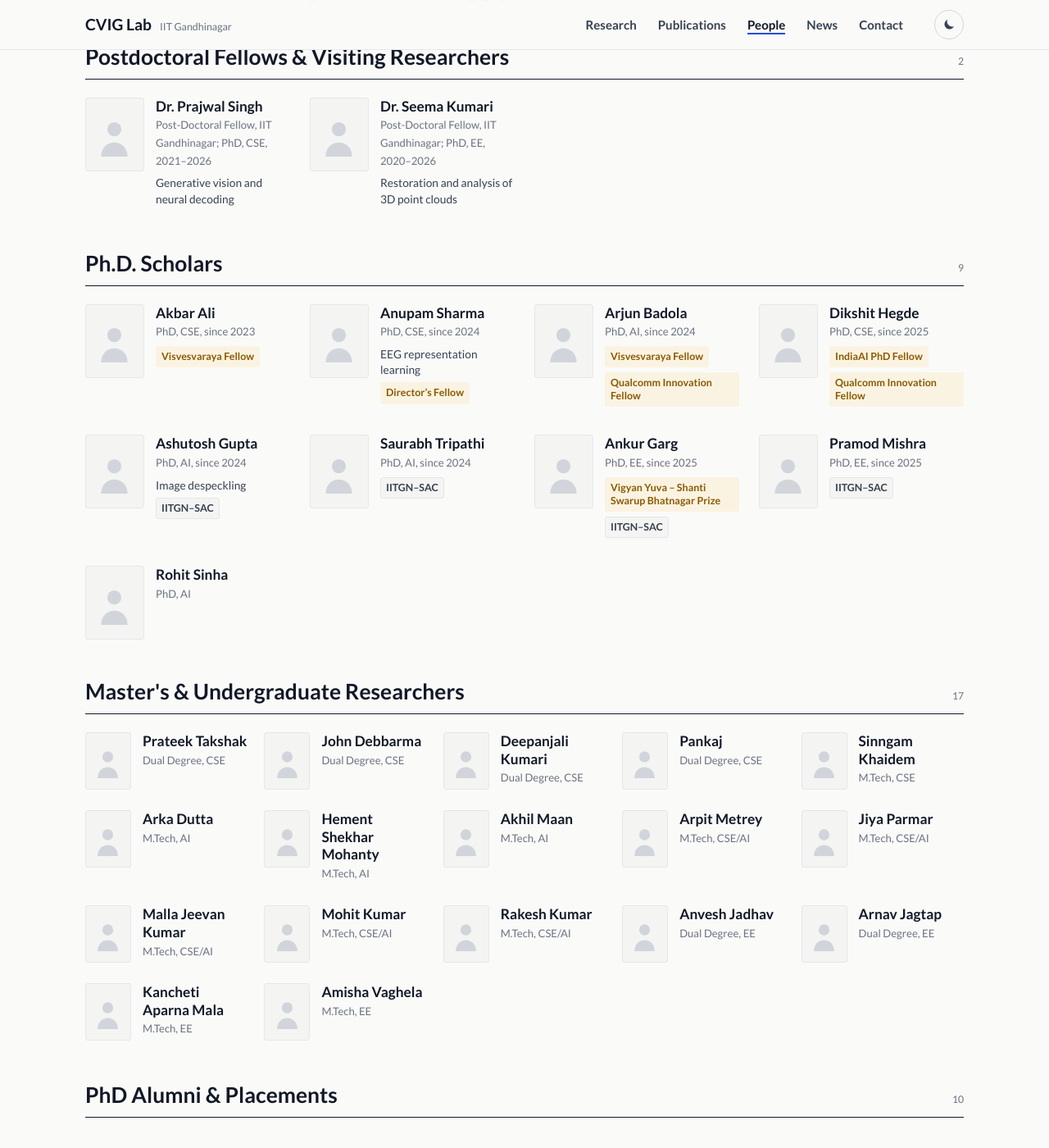
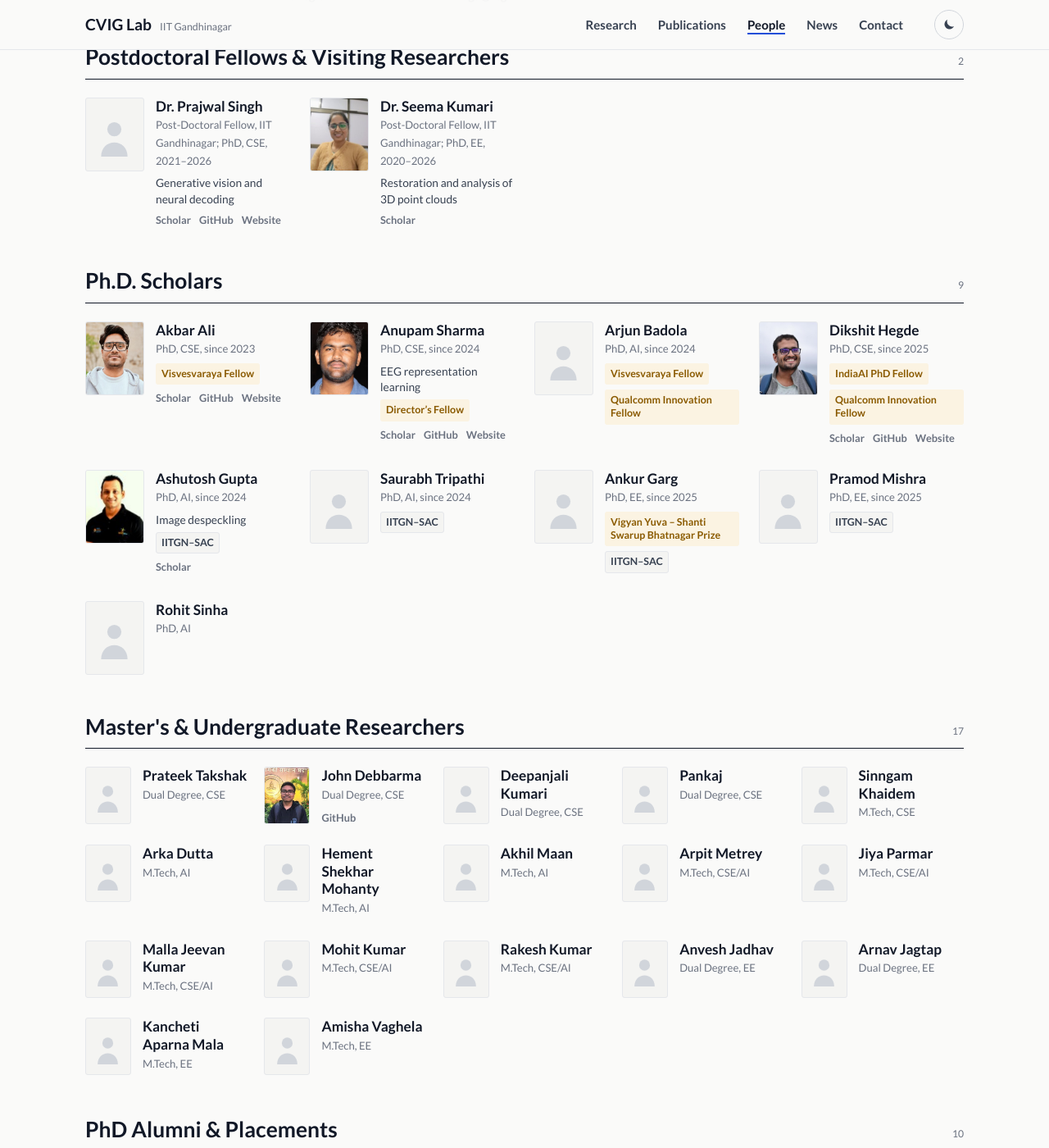
Before and after one commit to CVIGLAB/cviglab.github.io, a Jekyll site: the page built from people.html, in a window 1280 px wide and 1400 px high, scrolled down 532 px. Shown: the whole window at 82% size. Built offline with Jekyll 4.4.1, drawn with Linux system fonts in a browser that asks for light colours.

Commit message:
People: add verified member photos and profile links
Photos and Scholar/GitHub/website links only from sources that tie each person
to IIT Gandhinagar (personal homepages, Scholar with iitgn.ac.in, GitHub with
IITGN repos).

Co-Authored-By: Claude Opus 5.5 <noreply@anthropic.com>

```diff
--- a/_data/people.yml
+++ b/_data/people.yml
@@ -26,18 +26,25 @@ groups:
     members:
       - name: "Dr. Prajwal Singh"
         role: "Post-Doctoral Fellow, IIT Gandhinagar; PhD, CSE, 2021–2026"
+        links: { website: https://prajwalsingh.github.io/, scholar: https://scholar.google.com/citations?user=w5GbFHIAAAAJ, github: https://github.com/prajwalsingh }
         topic: "Generative vision and neural decoding"
       - name: "Dr. Seema Kumari"
         role: "Post-Doctoral Fellow, IIT Gandhinagar; PhD, EE, 2020–2026"
+        photo: seema-kumari.jpg
+        links: { scholar: https://scholar.google.com/citations?user=MMUzn-AAAAAJ }
         topic: "Restoration and analysis of 3D point clouds"
 
   - title: Ph.D. Scholars
     members:
       - name: "Akbar Ali"
         role: "PhD, CSE, since 2023"
+        photo: akbar-ali.jpg
+        links: { website: https://aamaanakbar.github.io/, scholar: https://scholar.google.com/citations?user=g-2Aix8AAAAJ, github: https://github.com/aamaanakbar }
         fellowships: ["Visvesvaraya Fellow"]
       - name: "Anupam Sharma"
         role: "PhD, CSE, since 2024"
+        photo: anupam-sharma.jpg
+        links: { website: https://anupamsharma.in/, scholar: https://scholar.google.com/citations?user=ZOYSYJEAAAAJ, github: https://github.com/anp-scp }
         topic: "EEG representation learning"
         fellowships: ["Director’s Fellow"]
       - name: "Arjun Badola"
@@ -45,9 +52,13 @@ groups:
         fellowships: ["Visvesvaraya Fellow", "Qualcomm Innovation Fellow"]
       - name: "Dikshit Hegde"
         role: "PhD, CSE, since 2025"
+        photo: dikshit-hegde.jpg
+        links: { website: https://dikshithegde.github.io/, scholar: https://scholar.google.com/citations?user=KZYwiasAAAAJ, github: https://github.com/DikshitHegde }
         fellowships: ["IndiaAI PhD Fellow", "Qualcomm Innovation Fellow"]
       - name: "Ashutosh Gupta"
         role: "PhD, AI, since 2024"
+        photo: ashutosh-gupta.jpg
+        links: { scholar: https://scholar.google.com/citations?user=GNekfLwAAAAJ }
         topic: "Image despeckling"
         affiliations: ["IITGN–SAC"]
       - name: "Saurabh Tripathi"
@@ -70,6 +81,8 @@ groups:
         role: "Dual Degree, CSE"
       - name: "John Debbarma"
         role: "Dual Degree, CSE"
+        photo: john-debbarma.jpg
+        links: { github: https://github.com/JohnTwiprahamDebbarma }
       - name: "Deepanjali Kumari"
         role: "Dual Degree, CSE"
       - name: "Pankaj"
```
Also changed, not shown: assets/people/akbar-ali.jpg (added), assets/people/anupam-sharma.jpg (added), assets/people/ashutosh-gupta.jpg (added), assets/people/dikshit-hegde.jpg (added), assets/people/john-debbarma.jpg (added), assets/people/seema-kumari.jpg (added), 2 other files.
